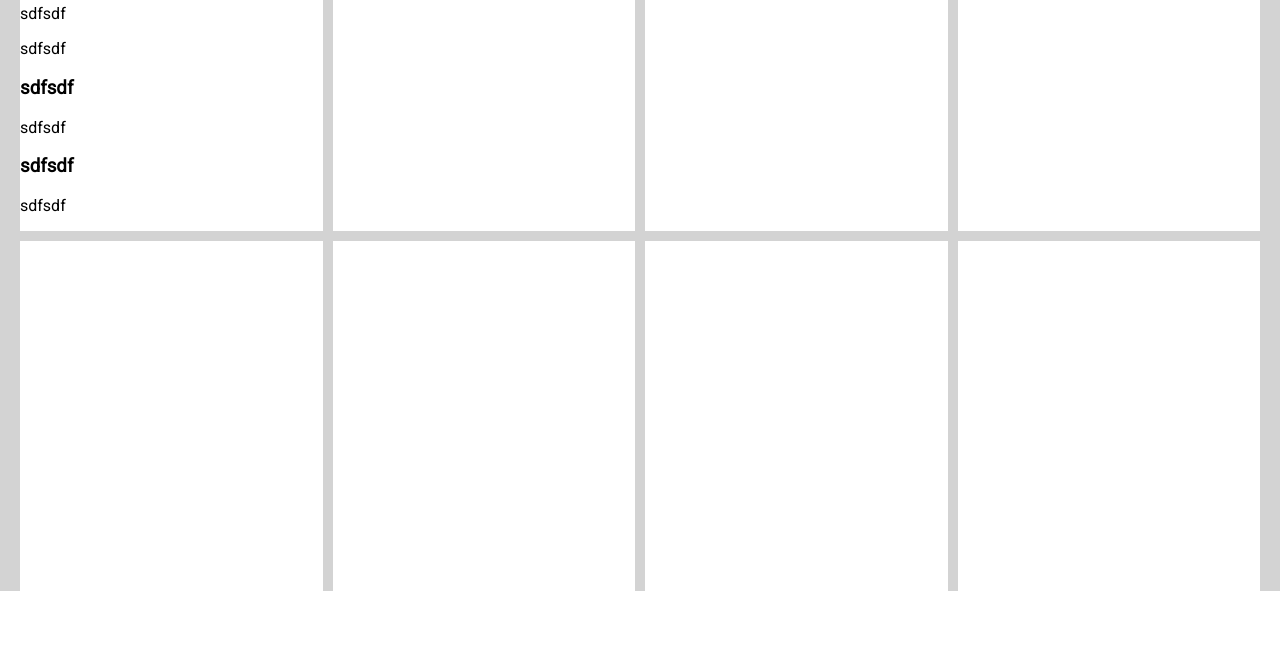
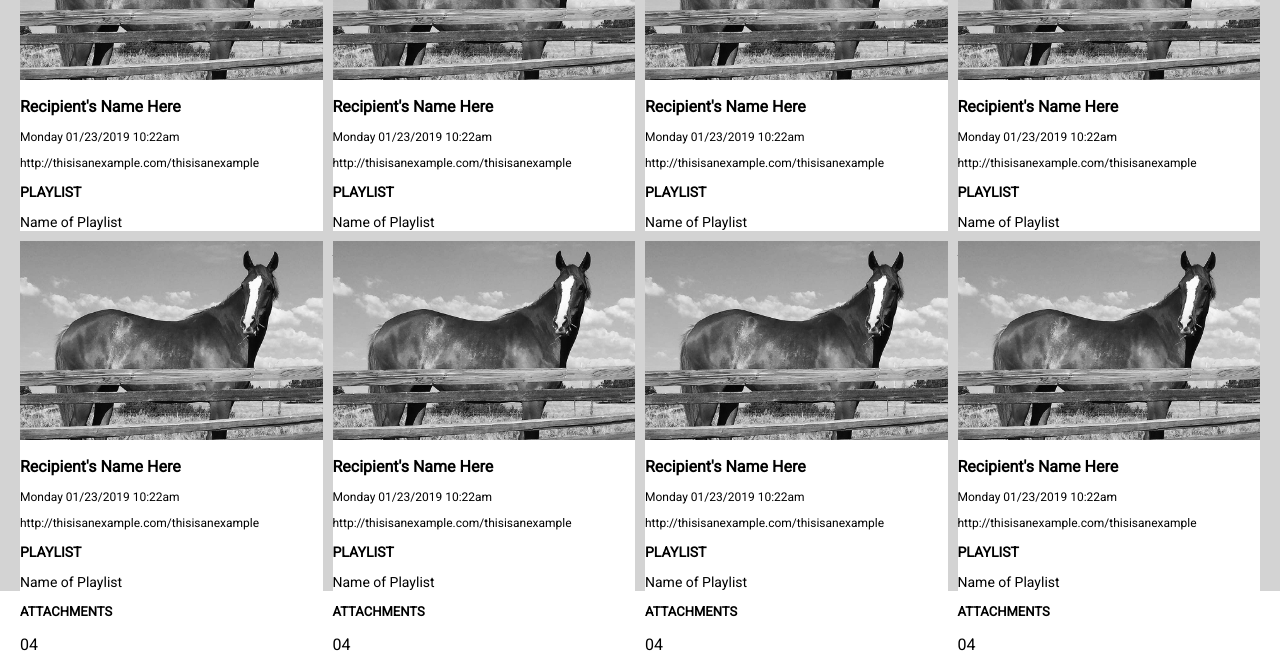
Before and after one commit to kayleenovak/kb-comp-challenge-2, a plain HTML site: page index.html in a window 1280 px wide. Shown: the part 370-1040 px from the top of the page. Before the commit the page ends 961 px from the top, so only its background shows below. Drawn offline with Linux system fonts and the light colour scheme.

Commit message:
Add content to cards

```diff
--- a/index.html
+++ b/index.html
@@ -25,22 +25,127 @@
           <img src="images/rayyy.jpg" class="rhea-img">
         </section>
         <section class="card-content">
-          <h2 class="card-header">sdfsdfs</h2>
-          <p class="date-stamp">sdfsdf</p>
-          <p class="html-link">sdfsdf</p>
-          <h3 class="playlist-heading">sdfsdf</h3>
-          <p class="name-playlist">sdfsdf</p>
-          <h3 class="attachments-heading">sdfsdf</h3>
-          <p class="num-attachments">sdfsdf</p>
+          <h2 class="card-header">Recipient's Name Here</h2>
+          <p class="date-stamp">Monday 01/23/2019 10:22am</p>
+          <p class="html-link">http://thisisanexample.com/thisisanexample</p>
+          <h3 class="playlist-heading">PLAYLIST</h3>
+          <p class="name-playlist">Name of Playlist</p>
+          <h3 class="attachments-heading">ATTACHMENTS</h3>
+          <p class="num-attachments">04</p>
         </section>
       </article>
-      <article class="card card2"></article>
-      <article class="card card3"></article>
-      <article class="card card4"></article>
-      <article class="card card5"></article>
-      <article class="card card6"></article>
-      <article class="card card7"></article>
-      <article class="card card8"></article>
+      <article class="card card2">
+              <article class="card card1">
+        <section class="images">
+          <img src="images/rayyy.jpg" class="rhea-img">
+        </section>
+        <section class="card-content">
+          <h2 class="card-header">Recipient's Name Here</h2>
+          <p class="date-stamp">Monday 01/23/2019 10:22am</p>
+          <p class="html-link">http://thisisanexample.com/thisisanexample</p>
+          <h3 class="playlist-heading">PLAYLIST</h3>
+          <p class="name-playlist">Name of Playlist</p>
+          <h3 class="attachments-heading">ATTACHMENTS</h3>
+          <p class="num-attachments">04</p>
+        </section>
+      </article>
+      </article>
+      <article class="card card3">
+              <article class="card card1">
+        <section class="images">
+          <img src="images/rayyy.jpg" class="rhea-img">
+        </section>
+        <section class="card-content">
+          <h2 class="card-header">Recipient's Name Here</h2>
+          <p class="date-stamp">Monday 01/23/2019 10:22am</p>
+          <p class="html-link">http://thisisanexample.com/thisisanexample</p>
+          <h3 class="playlist-heading">PLAYLIST</h3>
+          <p class="name-playlist">Name of Playlist</p>
+          <h3 class="attachments-heading">ATTACHMENTS</h3>
+          <p class="num-attachments">04</p>
+        </section>
+      </article>
+      </article>
+      <article class="card card4">
+              <article class="card card1">
+        <section class="images">
+          <img src="images/rayyy.jpg" class="rhea-img">
+        </section>
+        <section class="card-content">
+          <h2 class="card-header">Recipient's Name Here</h2>
+          <p class="date-stamp">Monday 01/23/2019 10:22am</p>
+          <p class="html-link">http://thisisanexample.com/thisisanexample</p>
+          <h3 class="playlist-heading">PLAYLIST</h3>
+          <p class="name-playlist">Name of Playlist</p>
+          <h3 class="attachments-heading">ATTACHMENTS</h3>
+          <p class="num-attachments">04</p>
+        </section>
+      </article>
+      </article>
+      <article class="card card5">
+              <article class="card card1">
+        <section class="images">
+          <img src="images/rayyy.jpg" class="rhea-img">
+        </section>
+        <section class="card-content">
+          <h2 class="card-header">Recipient's Name Here</h2>
+          <p class="date-stamp">Monday 01/23/2019 10:22am</p>
+          <p class="html-link">http://thisisanexample.com/thisisanexample</p>
+          <h3 class="playlist-heading">PLAYLIST</h3>
+          <p class="name-playlist">Name of Playlist</p>
+          <h3 class="attachments-heading">ATTACHMENTS</h3>
+          <p class="num-attachments">04</p>
+        </section>
+      </article>
+      </article>
+      <article class="card card6">
+              <article class="card card1">
+        <section class="images">
+          <img src="images/rayyy.jpg" class="rhea-img">
+        </section>
+        <section class="card-content">
+          <h2 class="card-header">Recipient's Name Here</h2>
+          <p class="date-stamp">Monday 01/23/2019 10:22am</p>
+          <p class="html-link">http://thisisanexample.com/thisisanexample</p>
+          <h3 class="playlist-heading">PLAYLIST</h3>
+          <p class="name-playlist">Name of Playlist</p>
+          <h3 class="attachments-heading">ATTACHMENTS</h3>
+          <p class="num-attachments">04</p>
+        </section>
+      </article>
+      </article>
+      <article class="card card7">
+              <article class="card card1">
+        <section class="images">
+          <img src="images/rayyy.jpg" class="rhea-img">
+        </section>
+        <section class="card-content">
+          <h2 class="card-header">Recipient's Name Here</h2>
+          <p class="date-stamp">Monday 01/23/2019 10:22am</p>
+          <p class="html-link">http://thisisanexample.com/thisisanexample</p>
+          <h3 class="playlist-heading">PLAYLIST</h3>
+          <p class="name-playlist">Name of Playlist</p>
+          <h3 class="attachments-heading">ATTACHMENTS</h3>
+          <p class="num-attachments">04</p>
+        </section>
+      </article>
+      </article>
+      <article class="card card8">
+        <article class="card card1">
+          <section class="images">
+            <img src="images/rayyy.jpg" class="rhea-img">
+          </section>
+          <section class="card-content">
+            <h2 class="card-header">Recipient's Name Here</h2>
+            <p class="date-stamp">Monday 01/23/2019 10:22am</p>
+            <p class="html-link">http://thisisanexample.com/thisisanexample</p>
+            <h3 class="playlist-heading">PLAYLIST</h3>
+            <p class="name-playlist">Name of Playlist</p>
+            <h3 class="attachments-heading">ATTACHMENTS</h3>
+            <p class="num-attachments">04</p>
+          </section>
+        </article>
+      </article>
     </section>
   </section>
 </body>
--- a/style.css
+++ b/style.css
@@ -122,6 +122,34 @@ button {
   grid-area: card-content;
 }
 
+.card-header {
+  font-size: 16px;
+}
+
+.date-stamp {
+  font-size: 12px;
+}
+
+.html-link {
+  font-size: 12px;
+}
+
+.playlist-heading {
+  font-size: 14px;
+}
+
+.name-playlist {
+  font-size: 14px;
+}
+
+.attachments-heading {
+  font-size: 13px;
+}
+
+.num-attachments {
+  font-size: 16px;
+}
+
 .card2 {
   background-color: white;
 }
```
Also changed, not shown: images/list.svg (added), images/person.svg (added), images/person1.svg (added), images/rayyy.jpg (added), images/share.svg (added), 1 other file.
